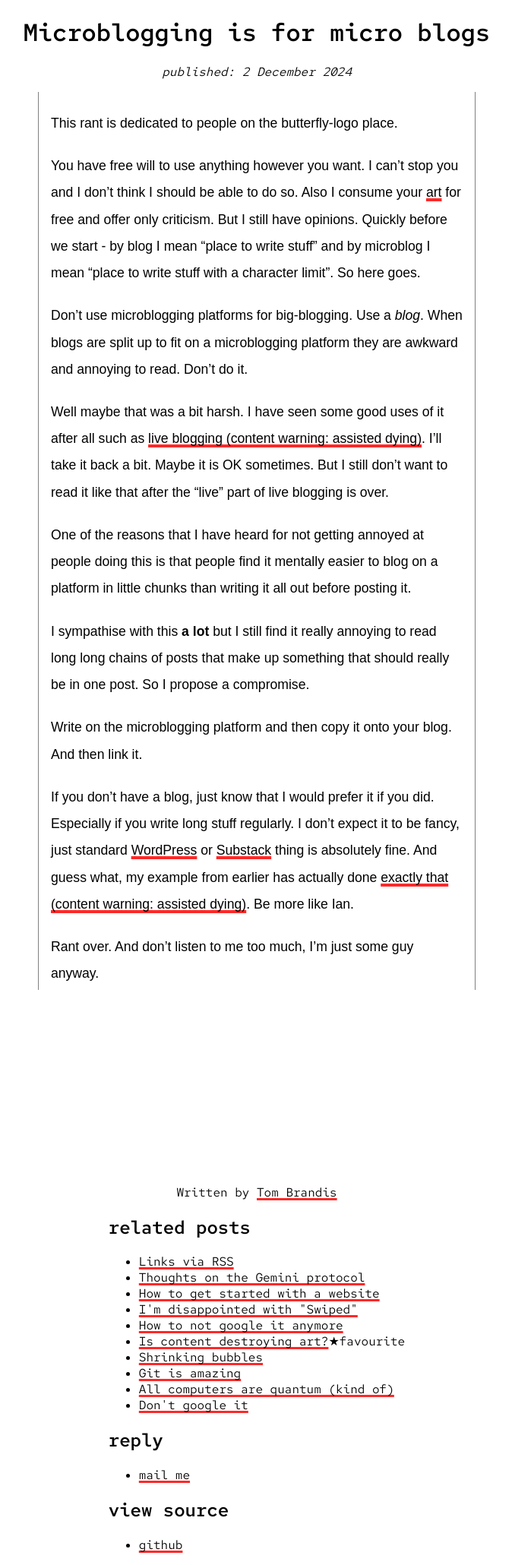
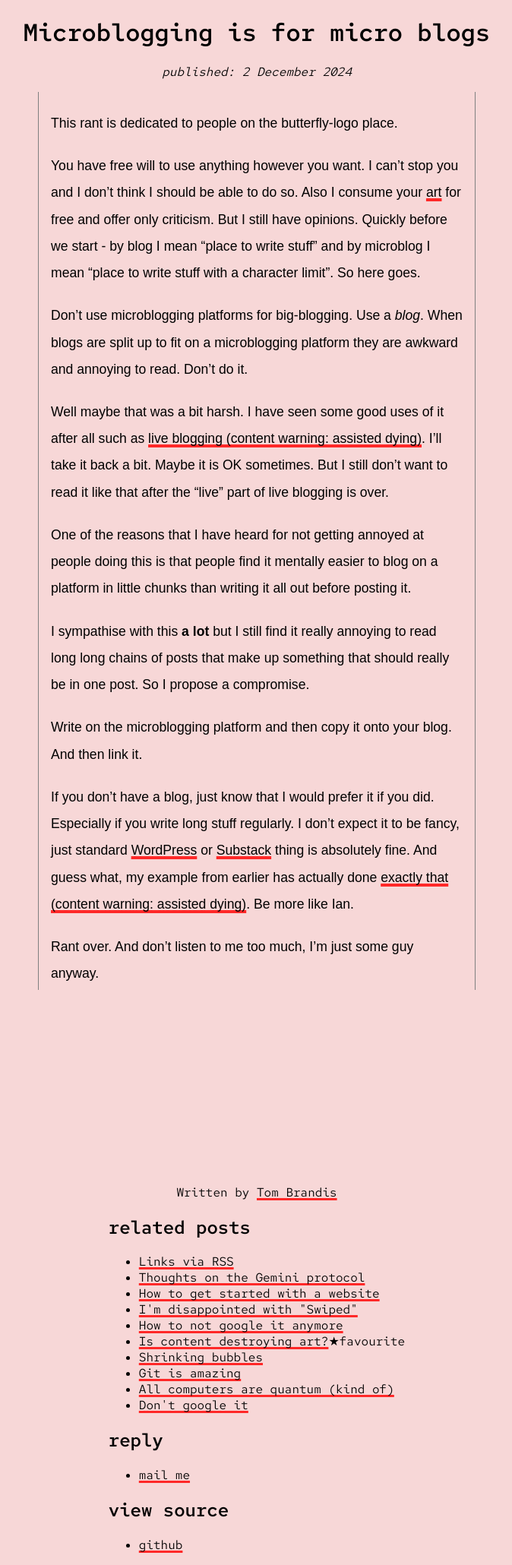
Before and after one commit to TomJB1/my-website-jekyll, a Jekyll site: the page built from _posts/published/2024-12-02-Microblogging is for micro blogs.md, in a window 1280 px wide. Shown: the whole page at 76% size, without its empty margins (302-976 px from the left). Built offline with Jekyll 4.4.1, drawn with Linux system fonts in a browser that asks for light colours.

Commit message:
fix special css on rant

```diff
--- a/_layouts/default.html
+++ b/_layouts/default.html
@@ -22,7 +22,7 @@ layout: compress
       /*this is here because this post is a rant. Don't listen to me when I rant*/
       body
       {
-        background-color: var(--highlight-background-light);
+        background-color: var(--background-color-highlight);
       }
 
       #publish-date
```
